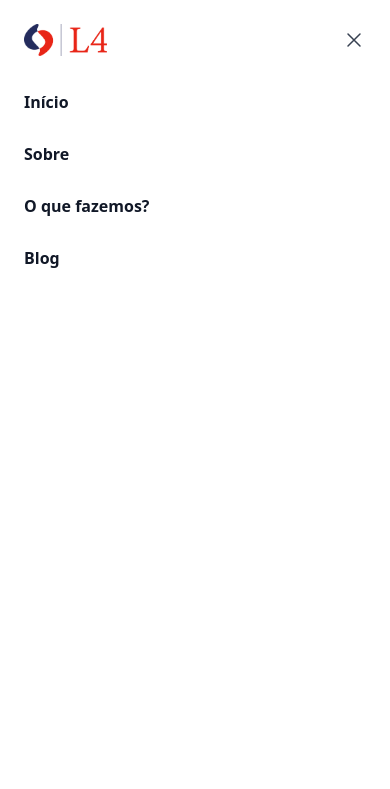
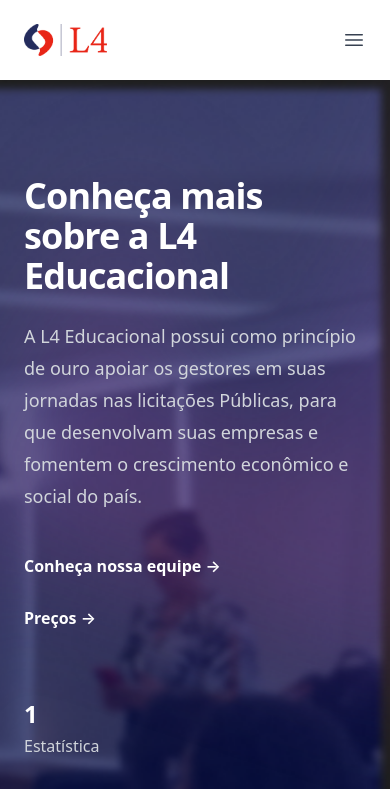
Before and after one commit to KauanSampaio/L4-LandingPage, a website: page src/pages/about.html in a window 390 px wide. Shown: the top 789 px of the page. Drawn offline with nearby package versions, Linux system fonts and the light colour scheme.

Commit message:
Provisory changes in mobile

```diff
--- a/src/pages/about.html
+++ b/src/pages/about.html
@@ -46,36 +46,6 @@
                 </div>
                 <div class="hidden lg:flex lg:flex-1 lg:justify-end"></div>
             </nav>
-
-            <!-- Mobile menu, show/hide based on menu open state. -->
-            <div class="lg:hidden" role="dialog" aria-modal="true">
-                <!-- Background backdrop, show/hide based on slide-over state. -->
-                <div class="fixed inset-0 z-50"></div>
-                <div class="fixed inset-y-0 right-0 z-50 w-full overflow-y-auto bg-white px-6 py-6 sm:max-w-sm sm:ring-1 sm:ring-gray-900/10">
-                    <div class="flex items-center justify-between">
-                        <a href="#" class="-m-1.5 p-1.5">
-                            <span class="sr-only">L4 Educacional</span>
-                            <img class="h-8 w-auto" src="../assets/images/Logo-sem-titulo.png" alt="L4 Educacional">
-                        </a>
-                        <button type="button" class="-m-2.5 rounded-md p-2.5 text-gray-700">
-                            <span class="sr-only">Fechar menu</span>
-                            <svg class="h-6 w-6" fill="none" viewBox="0 0 24 24" stroke-width="1.5" stroke="currentColor" aria-hidden="true">
-                                <path stroke-linecap="round" stroke-linejoin="round" d="M6 18L18 6M6 6l12 12" />
-                            </svg>
-                        </button>
-                    </div>
-                    <div class="mt-6 flow-root">
-                        <div class="-my-6 divide-y divide-gray-500/10">
-                            <div class="space-y-2 py-6">
-                                <a href="./index.html" class="-mx-3 block rounded-lg px-3 py-2 text-base font-semibold leading-7 text-gray-900 hover:bg-gray-50">Início</a>
-                                <a href="#" class="-mx-3 block rounded-lg px-3 py-2 text-base font-semibold leading-7 text-gray-900 hover:bg-gray-50">Sobre</a>
-                                <a href="./services.html" class="-mx-3 block rounded-lg px-3 py-2 text-base font-semibold leading-7 text-gray-900 hover:bg-gray-50">O que fazemos?</a>
-                                <a href="#" class="-mx-3 block rounded-lg px-3 py-2 text-base font-semibold leading-7 text-gray-900 hover:bg-gray-50">Blog</a>
-                            </div>
-                        </div>
-                    </div>
-                </div>
-            </div>
         </header>
 
         <!-- About -->
```
Also changed, not shown: src/pages/index.html (+0 -30 lines).
